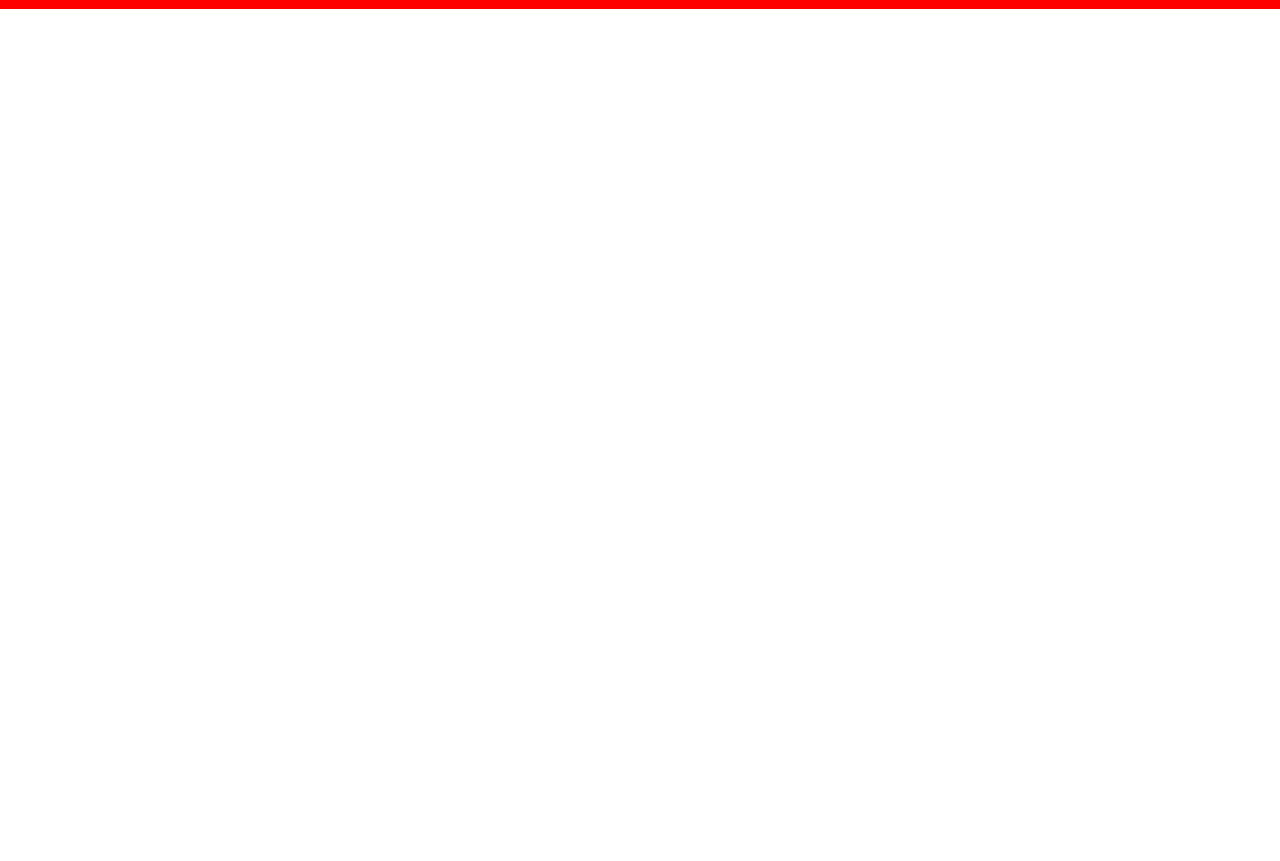
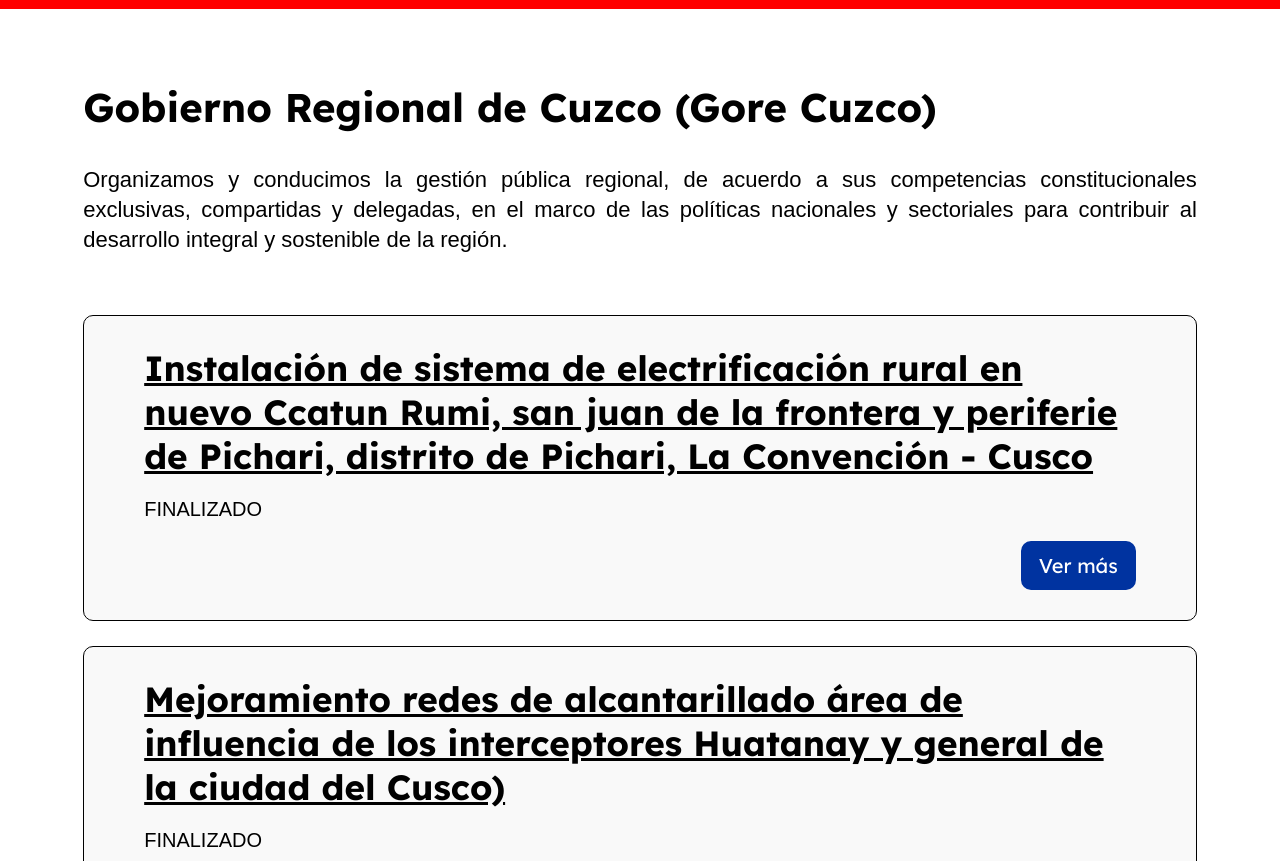
Before and after one commit to OjoCiudadano/Landing-Page-OjoCiudadano, a plain HTML site: page public/PantGobRegObr.html in a window 1280 px wide. Shown: the part 91-952 px from the top of the page. Before the commit the page ends 800 px from the top, so only its background shows below. Drawn offline with Linux system fonts and the light colour scheme; files that its build step writes are made by us from their sources; files whose address does not match are found by name; a web font is replaced by a local one.

Commit message:
Implementación del listado de obras de gobiernos regionales

```diff
--- a/public/PantGobRegObr.html
+++ b/public/PantGobRegObr.html
@@ -58,3 +58,29 @@
             </div>
         </div>
     </nav>
+    <!--______________________________________OBRA GOBIERNO REGIONAL______________________________________-->
+    <section class="GobiernosRegionalesObras">
+        <div class="text">
+            <h1>Gobierno Regional de Cuzco (Gore Cuzco)</h1>
+            <p>Organizamos y conducimos la gestión pública regional, de acuerdo a sus competencias constitucionales exclusivas, compartidas y delegadas, en el marco de las políticas nacionales y sectoriales para contribuir al desarrollo integral y sostenible de la región.</p>
+        </div>
+        <div class="GobRegObr-container">
+            <div class="Opcion-GobRegObr">
+                <h2>Instalación de sistema de electrificación rural en nuevo Ccatun Rumi, san juan de la frontera y periferie de Pichari, distrito de Pichari, La Convención - Cusco</h2>
+                <p>FINALIZADO</p>
+                <div class="Btn-obrgobierno"><a href="PantDetalles.html"><button>Ver más</button></a></div>
+            </div>
+
+            <div class="Opcion-GobRegObr">
+                <h2>Mejoramiento redes de alcantarillado área de influencia de los interceptores Huatanay y general de la ciudad del Cusco)</h2>
+                <p>FINALIZADO</p>
+                <div class="Btn-obrgobierno"><a href="PantDetalles.html"><button>Ver más</button></a></div>
+            </div>
+
+            <div class="Opcion-GobRegObr">
+                <h2>Mejoramiento y ampliación del gimnasio multideportivo en el barrio de Kanchispugio, distrito y provincia de Paucartambo - Cusco</h2>
+                <p>EN EJECUCIÓN</p>
+                <div class="Btn-obrgobierno"><a href="PantDetalles.html"><button>Ver más</button></a></div>
+            </div>
+        </div>
+    </section>
--- a/public/assets/styles/StylesPantGobRegObr.css
+++ b/public/assets/styles/StylesPantGobRegObr.css
@@ -172,3 +172,84 @@ body {
     font-size: 28px;
     color: #8c8c8c;
 }
+/*______________________________________________________________OBRAS GOBIERNO REGIONAL______________________________________________________________*/
+/* Contenido en fila */
+.GobiernosRegionalesObras {
+    align-items: center;
+    padding: 140px 6.5% 80px 6.5%;
+}
+
+/* Título */
+.text h1 {
+    font-family: "Lexend" , sans-serif;
+    font-size: 40px;
+    color: #000000;
+}
+
+/* Párrafo */
+.text p {
+    font-family: sans-serif;
+    text-align: justify;
+    line-height: 30px;
+    font-size: 22px;
+}
+/*
+*/
+
+.GobRegObr-container {
+    margin-top: 60px;
+    justify-content: space-around;
+    align-items: center;
+}
+
+
+.Opcion-GobRegObr {
+    background-color: #f9f9f9;
+    border: 1px solid #000000;
+    border-radius: 10px;
+    padding: 30px 60px;
+    margin-bottom: 25px;
+    justify-content: space-around;
+    align-items: center;
+}
+
+.Opcion-GobRegObr h2 {
+    font-family: "Lexend" , sans-serif;
+    text-decoration: underline;
+    font-size: 35px;
+    font-weight: bold;
+    padding-bottom: 20px;
+    margin: 0px;
+}
+
+.Opcion-GobRegObr p {
+    text-align: left;
+    font-family: sans-serif;
+    font-size: 20px;
+    margin-right:auto;
+    color: #000000;
+    padding-bottom: 20px;
+    margin: 0px;
+}
+
+.Btn-obrgobierno {
+    text-align: end;
+}
+
+.Opcion-GobRegObr button{
+    font-family: "Lexend" , sans-serif;
+    font-size: 20px;
+    background-color: #0033A0;
+    color: #FFFFFF;
+    border: 4px solid #0033A0;
+    padding: 8px 14px;
+    border-radius: 10px;
+    text-align: end;
+    cursor: pointer;
+}
+
+.Btn-obrgobierno button:hover {
+    color: #0033A0;
+    background-color: #FFFFFF;
+    border: 4px solid #0033A0;
+}
```
